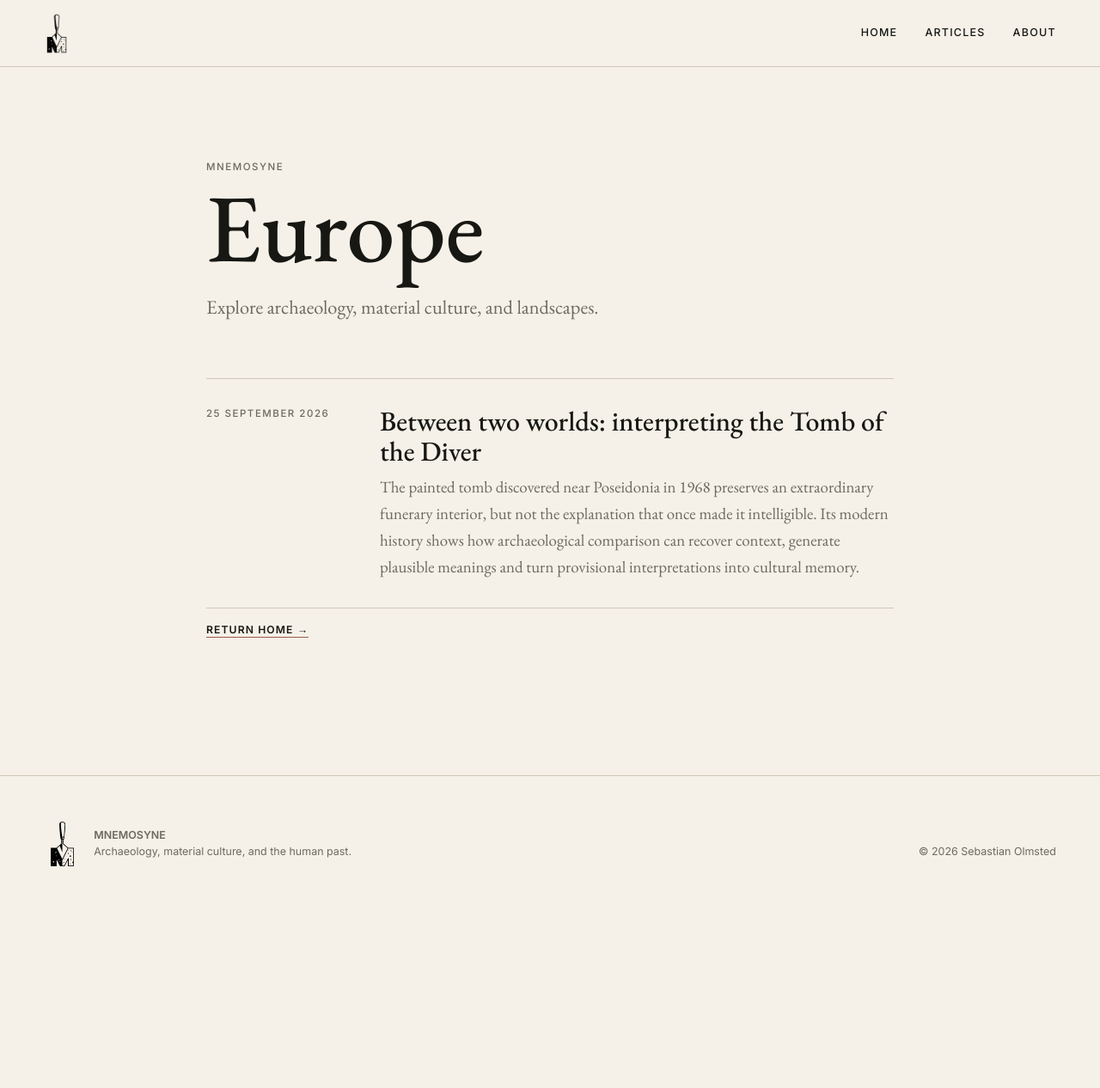
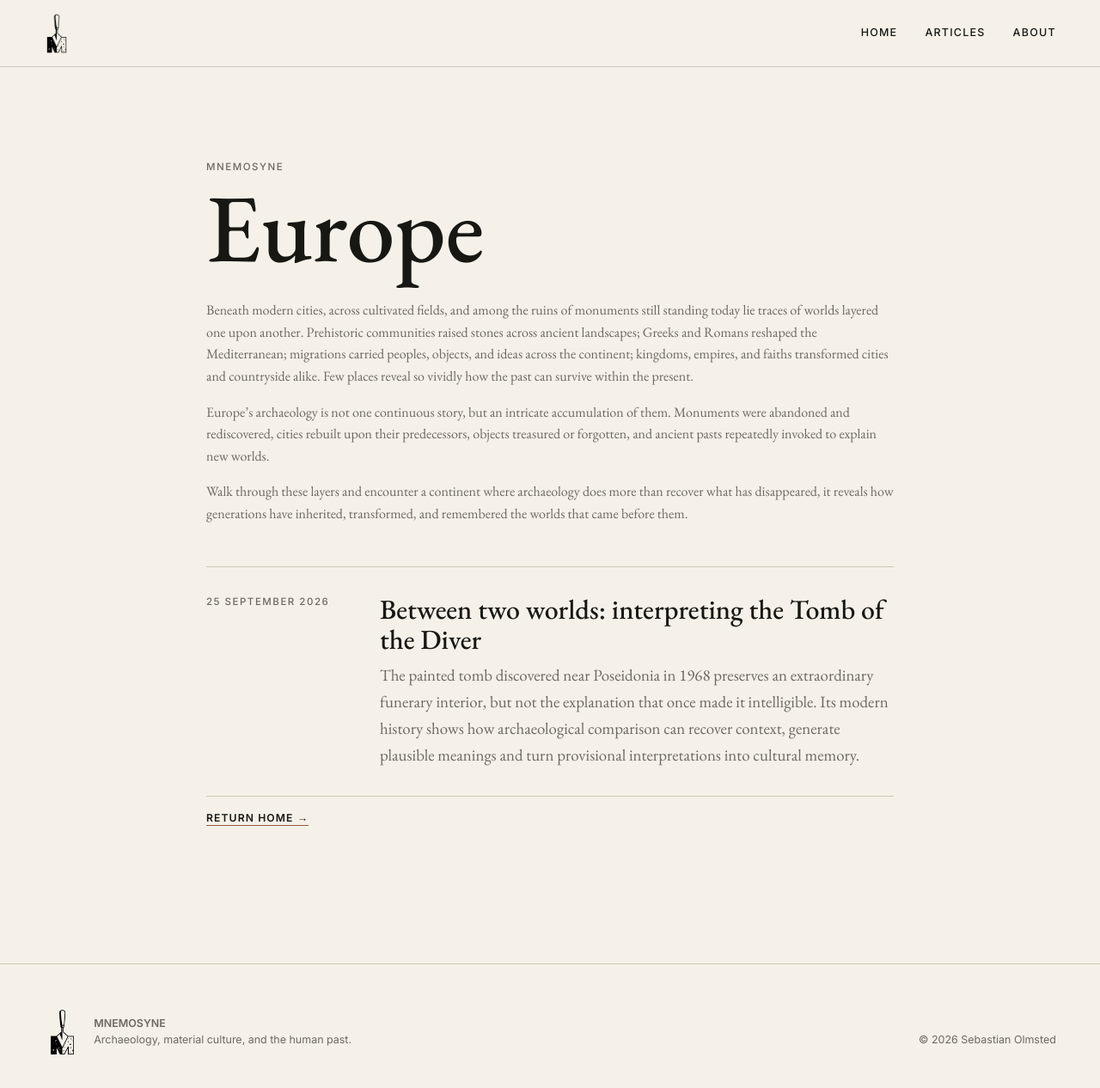
Before and after one commit to basolmsted-blip/mnemosyne-online, a Jekyll site: the page built from regions/europe.html, in a window 1280 px wide and 1280 px high. Shown: the top 1266 px of the window at 86% size. Built offline with Jekyll 4.4.1, drawn with Linux system fonts in a browser that asks for light colours.

Commit message:
Add Europe introduction

```diff
--- a/regions/europe.html
+++ b/regions/europe.html
@@ -2,9 +2,16 @@
 layout: page
 title: "Europe"
 permalink: /regions/europe/
-subtitle: Explore archaeology, material culture, and landscapes.
+page_class: region-page
 ---
 {% assign region_posts = site.posts | where_exp: "post", "post.regions contains 'europe'" %}
+
+<div class="region-intro">
+  <p>Beneath modern cities, across cultivated fields, and among the ruins of monuments still standing today lie traces of worlds layered one upon another. Prehistoric communities raised stones across ancient landscapes; Greeks and Romans reshaped the Mediterranean; migrations carried peoples, objects, and ideas across the continent; kingdoms, empires, and faiths transformed cities and countryside alike. Few places reveal so vividly how the past can survive within the present.</p>
+  <p>Europe’s archaeology is not one continuous story, but an intricate accumulation of them. Monuments were abandoned and rediscovered, cities rebuilt upon their predecessors, objects treasured or forgotten, and ancient pasts repeatedly invoked to explain new worlds.</p>
+  <p>Walk through these layers and encounter a continent where archaeology does more than recover what has disappeared, it reveals how generations have inherited, transformed, and remembered the worlds that came before them.</p>
+</div>
+
 <div class="archive-list">
 {% for post in region_posts %}
 <article class="archive-item"><time datetime="{{ post.date | date_to_xmlschema }}">{{ post.date | date: "%e %B %Y" }}</time><div><h2><a href="{{ post.url | relative_url }}">{{ post.title }}</a></h2>{% if post.subtitle %}<p>{{ post.subtitle }}</p>{% endif %}</div></article>
```
